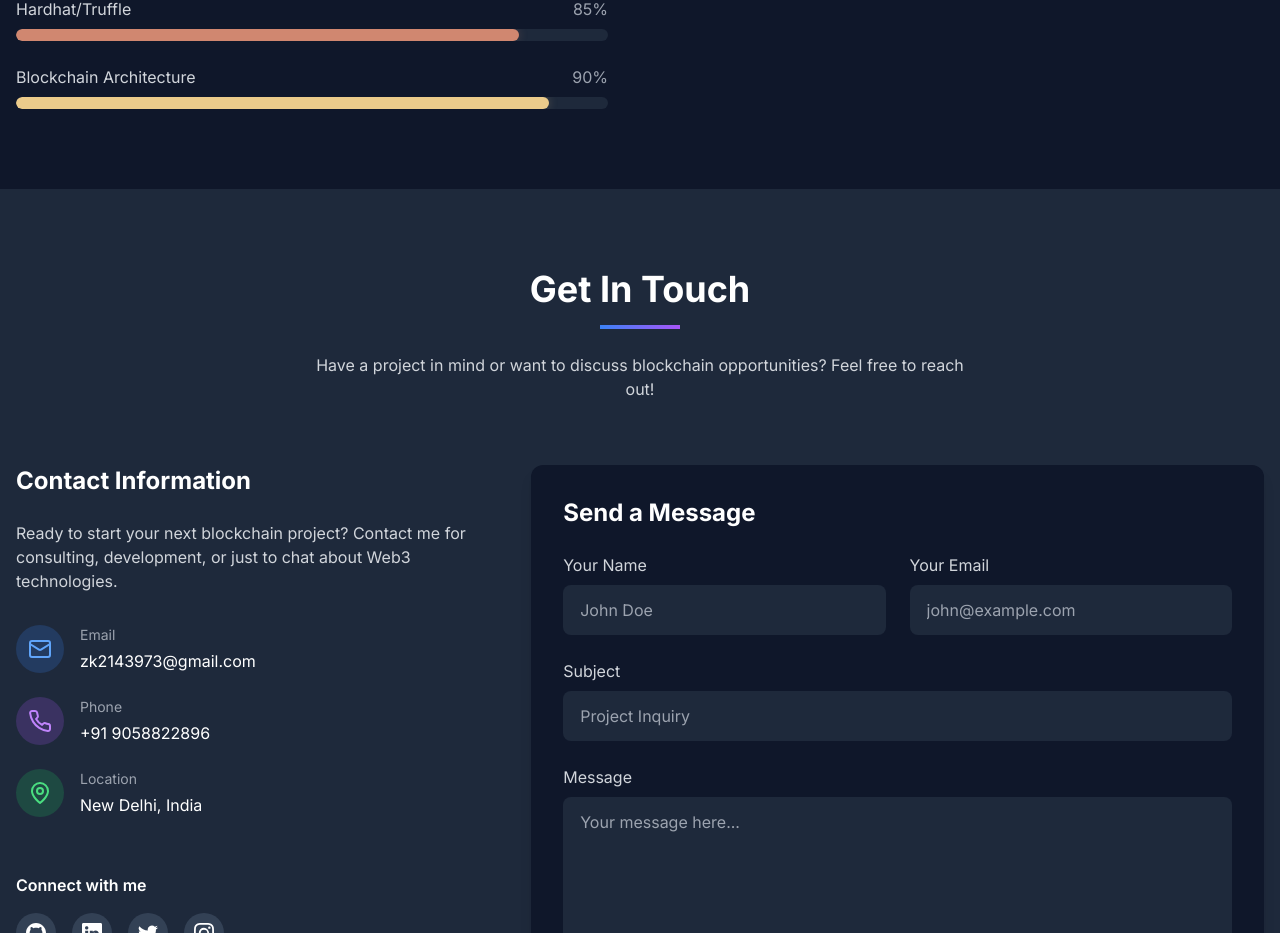
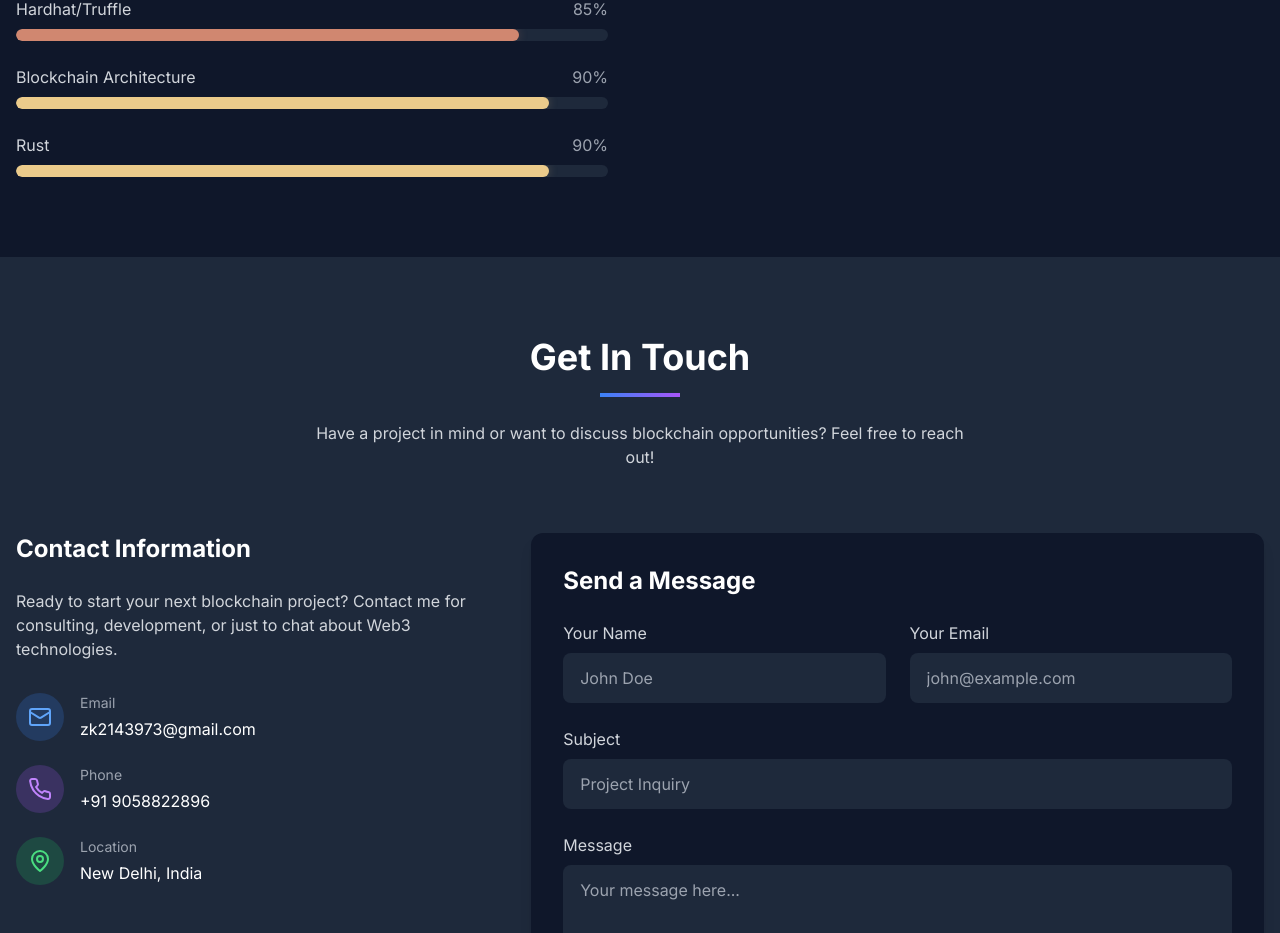
Before and after one commit to zk-web3/ZK-WEB3-Portfolio, a React (Vite) app: page / in a window 1280 px wide. Shown: the part 5051-5984 px from the top of the page. Built offline with nearby package versions, Linux system fonts and the light colour scheme.

Commit message:
Update Skills.tsx

```diff
--- a/src/components/Skills.tsx
+++ b/src/components/Skills.tsx
@@ -18,7 +18,9 @@ const Skills: React.FC = () => {
     { name: "TypeScript", level: 80, color: "#B48EAD" },
     { name: "Hardhat/Truffle", level: 85, color: "#D08770" },
     { name: "Blockchain Architecture", level: 90, color: "#EBCB8B" },
+    { name: "Rust", level: 90, color: "#EBCB8B" },
   ];
+
 
   const blockchainTechnologies = [
     "Ethereum", "Polygon", "Solana", "Avalanche", "BSC", "Taiko",
```
